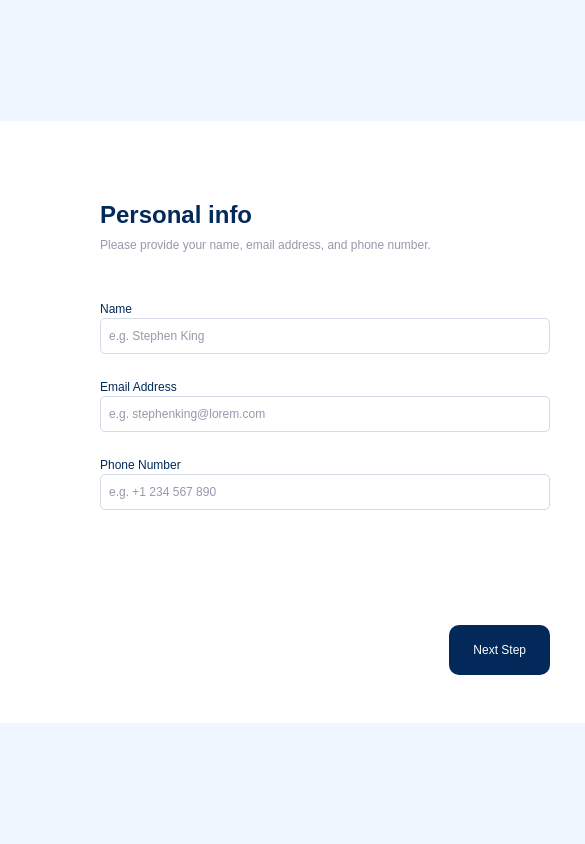
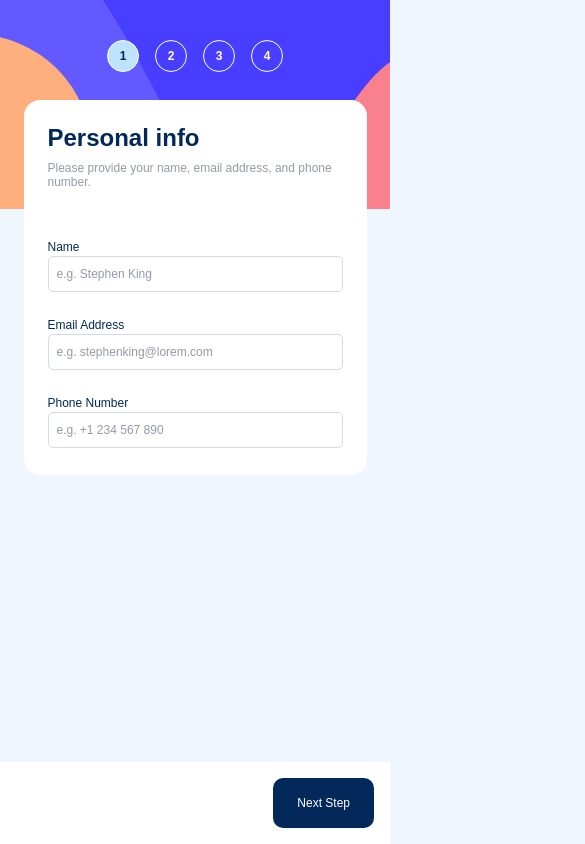
Before and after one commit to Nemanjavit/multi-step-form, a React (Create React App) app: page / in a window 390 px wide. Shown: the top 844 px of the page, 585 px wide, since content can reach past the window. Built offline with nearby package versions, Linux system fonts and the light colour scheme.

Commit message:
Change breakpoints

```diff
--- a/src/styles/vendor/_bootstrap.scss
+++ b/src/styles/vendor/_bootstrap.scss
@@ -1,13 +1,4 @@
-$primary-font:'Ubuntu',sans-serif;
-
-$grid-breakpoints:(
-    xs: 0,
-    sm: 375px,
-    md: 768px,
-    lg: 992px,
-    xl: 1200px,
-    xxl: 1400px
-);
+$primary-font: "Ubuntu", sans-serif;
 
 //  Primary
 
@@ -28,6 +19,6 @@ $white: hsl(0, 0%, 100%);
 $font-size-base: 1rem;
 $font-family-base: $primary-font;
 
-$padding-sm:8px;
+$padding-sm: 8px;
 
-@import '~bootstrap/scss/bootstrap.scss';
+@import "~bootstrap/scss/bootstrap.scss";
```
